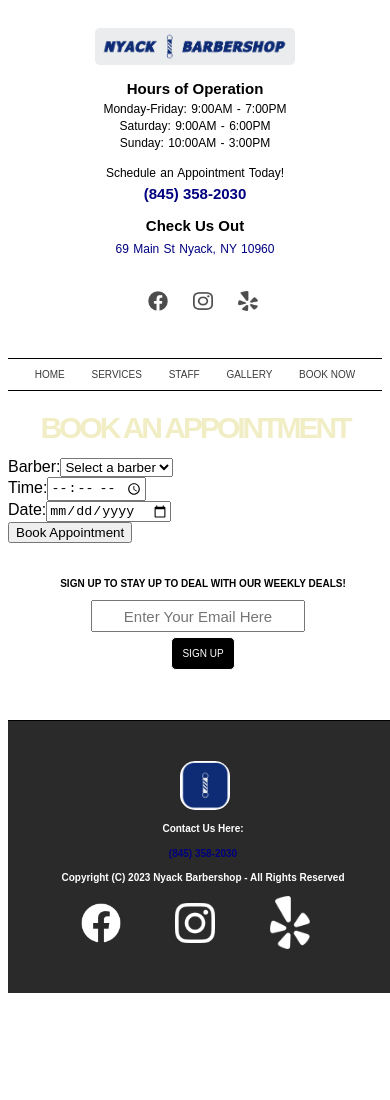
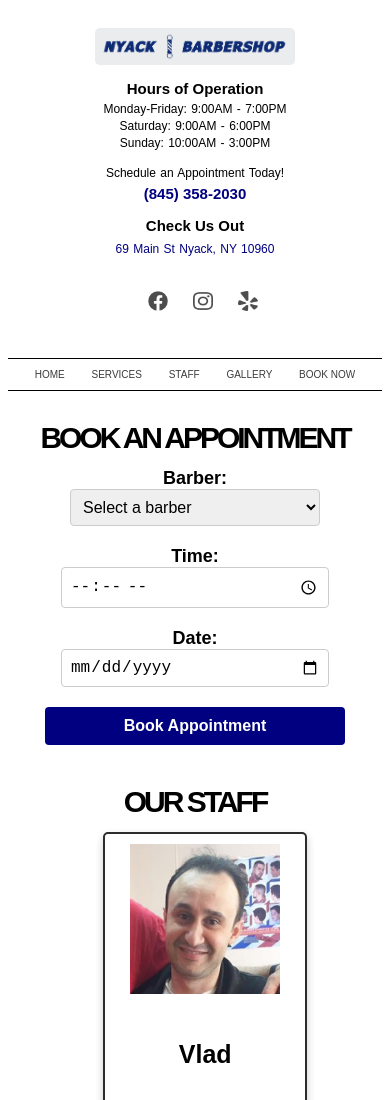
Before and after one commit to James-fleming394/nyack-barbershop, a React (Create React App) app: page /booking in a window 390 px wide. Shown: the top 1100 px of the page. Before the commit the page ends 993 px from the top, so only its background shows below. Built offline with nearby package versions, Linux system fonts and the light colour scheme.

Commit message:
Book Now CSS update and mobile CSS fix

```diff
--- a/src/pages/book/Booking.css
+++ b/src/pages/book/Booking.css
@@ -0,0 +1,303 @@
+.booking {
+    display: flex;
+    flex-direction: column;
+    align-items: center;
+    margin-top: 10px;
+}
+
+.book-h1 {
+    text-align: center;
+}
+
+.icon-h1 {
+    margin-top: 40px;
+}
+
+.booking-form {
+    display: flex;
+    flex-direction: column;
+    align-items: center;
+    max-width: 300px;
+}
+
+.form-group {
+    margin-bottom: 20px;
+    text-align: center;
+}
+
+.form-label {
+    font-size: 18px;
+    font-weight: bold;
+}
+
+.form-select,
+.form-input {
+    width: 250px;
+    padding: 8px;
+    font-size: 16px;
+    border: 1px solid #ccc;
+    border-radius: 4px;
+    align-items: center;
+}
+
+.form-button {
+    display: block;
+    width: 100%;
+    padding: 10px;
+    font-size: 16px;
+    font-weight: bold;
+    color: #fff;
+    background-color: navy;
+    border: none;
+    border-radius: 4px;
+    cursor: pointer;
+}
+
+.form-button:hover {
+    display: block;
+    width: 100%;
+    padding: 10px;
+    font-size: 16px;
+    font-weight: bold;
+    color: #fff;
+    background-color: #2465aa;
+    border: none;
+    border-radius: 4px;
+    cursor: pointer;
+}
+
+.popup-overlay {
+    position: fixed;
+    top: 0;
+    left: 0;
+    width: 100%;
+    height: 100%;
+    display: flex;
+    justify-content: center;
+    align-items: center;
+    background-color: rgba(0, 0, 0, 0.5);
+}
+
+.popup-content {
+    max-width: 400px;
+    padding: 20px;
+    text-align: center;
+    background-color: #fff;
+    border-radius: 5px;
+}
+
+.popup-content h2 {
+    margin-bottom: 20px;
+}
+
+.popup-content button {
+    padding: 8px 16px;
+    font-size: 16px;
+    font-weight: bold;
+    color: #fff;
+    background-color: #007bff;
+    border: none;
+    border-radius: 4px;
+    cursor: pointer;
+}
+
+.barber-icons {
+    display: flex;
+    justify-content: space-between;
+    align-items: center;
+    width: 100%;
+}
+
+.barber-card {
+    box-shadow: 0 4px 8px 0 rgba(0, 0, 0, 0.2);
+    width: 200px;
+    border: 2px solid rgb(44, 44, 44);
+    border-radius: 5px;
+    margin-right: 5%;
+    margin-left: 5%;
+    text-align: center;
+}
+
+.barber-card-img {
+    padding: 10px;
+    width: 150px;
+    height: 150px;
+}
+
+.social-img-icon {
+    width: 25px;
+    padding: 5px;
+    opacity: 75%;
+}
+
+.social-img-icon:hover {
+    width: 25px;
+    padding: 5px;
+    cursor: pointer;
+    opacity: 100%;
+}
+
+.barber-icon-name {
+    font-size: 25px;
+}
+
+.barber-icon-p {
+    color: grey;
+}
+
+@media (max-width: 1000px) {
+    .booking {
+        display: flex;
+        flex-direction: column;
+        align-items: center;
+        margin-top: 10px;
+    }
+
+    .book-h1 {
+        text-align: center;
+    }
+
+    .icon-h1 {
+        margin-top: 40px;
+    }
+
+    .booking-form {
+        display: flex;
+        flex-direction: column;
+        align-items: center;
+        max-width: 300px;
+    }
+
+    .form-group {
+        margin-bottom: 20px;
+        text-align: center;
+    }
+
+    .form-label {
+        font-size: 18px;
+        font-weight: bold;
+    }
+
+    .form-select,
+    .form-input {
+        width: 250px;
+        padding: 8px;
+        font-size: 16px;
+        border: 1px solid #ccc;
+        border-radius: 4px;
+        align-items: center;
+    }
+
+    .form-button {
+        display: block;
+        width: 100%;
+        padding: 10px;
+        font-size: 16px;
+        font-weight: bold;
+        color: #fff;
+        background-color: navy;
+        border: none;
+        border-radius: 4px;
+        cursor: pointer;
+    }
+
+    .form-button:hover {
+        display: block;
+        width: 100%;
+        padding: 10px;
+        font-size: 16px;
+        font-weight: bold;
+        color: #fff;
+        background-color: #2465aa;
+        border: none;
+        border-radius: 4px;
+        cursor: pointer;
+    }
+
+    .popup-overlay {
+        position: fixed;
+        top: 0;
+        left: 0;
+        width: 100%;
+        height: 100%;
+        display: flex;
+        justify-content: center;
+        align-items: center;
+        background-color: rgba(0, 0, 0, 0.5);
+    }
+
+    .popup-content {
+        max-width: 400px;
+        padding: 20px;
+        text-align: center;
+        background-color: #fff;
+        border-radius: 5px;
+    }
+
+    .popup-content h2 {
+        margin-bottom: 20px;
+    }
+
+    .popup-content button {
+        padding: 8px 16px;
+        font-size: 16px;
+        font-weight: bold;
+        color: #fff;
+        background-color: #007bff;
+        border: none;
+        border-radius: 4px;
+        cursor: pointer;
+    }
+
+    .barber-icons {
+        display: grid;
+        justify-content: center;
+        align-items: center;
+        width: 100%;
+    }
+
+    .barber-card {
+        box-shadow: 0 4px 8px 0 rgba(0, 0, 0, 0.2);
+        width: 200px;
+        border: 2px solid rgb(44, 44, 44);
+        text-align: center;
+        margin-bottom: 15px;
+    }
+
+    .barber-card-img {
+        padding: 10px;
+        width: 150px;
+        height: 150px;
+    }
+
+    .social-img-icon {
+        width: 25px;
+        padding: 5px;
+        opacity: 75%;
+    }
+
+    .social-img-icon:hover {
+        width: 25px;
+        padding: 5px;
+        cursor: pointer;
+        opacity: 100%;
+    }
+
+    .barber-icon-name {
+        font-size: 25px;
+        color: black;
+        background-color: white;
+    }
+
+    .barber-icon-p {
+        color: grey;
+    }
+
+    .icon-h1 {
+        color: black;
+    }
+
+    .book-h1 {
+        color: black;
+    }
+}
--- a/src/pages/book/Booking.jsx
+++ b/src/pages/book/Booking.jsx
@@ -1,6 +1,13 @@
 import React from "react";
 import './Booking.css';
 import { useState } from "react";
+import Vlad from '../../assets/vlad-icon.png';
+import Joe from '../../assets/joe-barbershop.png';
+import Jenny from '../../assets/jenny-barbershop.png';
+import Arthur from '../../assets/arthur-barbershop.png';
+import Facebook from '../../assets/facebook.png';
+import Instagram from '../../assets/instagram.png';
+
 
 const Booking = () => {
 
@@ -23,10 +30,6 @@
     const handleSubmit = (event) => {
         event.preventDefault();
 
-        console.log('Selected Barber:', selectedBarber);
-        console.log('Selected Time:', selectedTime);
-        console.log('Selected Date:', selectedDate);
-
         setShowPopup(true);
     };
 
@@ -36,7 +39,7 @@
 
     const Popup = ( {onClose} ) => {
         return (
-            <div className="popup">
+            <div className="popup-overlay">
                 <div className="popup-content">
                 <h2>Thank you for your appointment!</h2>
                 <button onClick={onClose}>Close</button>
@@ -50,10 +53,10 @@
     return(
         <div className="booking">
             <h1 className="book-h1">Book an Appointment</h1>
-        <form onSubmit={handleSubmit}>
-        <div>
-            <label>Barber:</label>
-            <select value={selectedBarber} onChange={handleBarberChange}>
+        <form className="booking-form" onSubmit={handleSubmit}>
+        <div className="form-group">
+            <label className="form-label">Barber:</label>
+            <select className="form-select" value={selectedBarber} onChange={handleBarberChange}>
             <option value="">Select a barber</option>
             <option value="barber1">Vlad</option>
             <option value="barber2">Joe </option>
@@ -61,18 +64,50 @@
             <option value="barber3">Arthur</option>
             </select>
         </div>
-        <div>
-            <label>Time:</label>
-            <input type="time" value={selectedTime} onChange={handleTimeChange} />
+        <div className="form-group">
+            <label className="form-label">Time:</label>
+            <input type="time" className="form-input" value={selectedTime} onChange={handleTimeChange} />
         </div>
-        <div>
-            <label>Date:</label>
-            <input type="date" value={selectedDate} onChange={handleDateChange} />
+        <div className="form-group">
+            <label className="form-label">Date:</label>
+            <input type="date" className="form-input" value={selectedDate} onChange={handleDateChange} />
         </div>
-        <button type="submit">Book Appointment</button>
+        <button className="form-button" type="submit">Book Appointment</button>
         </form>
         {showPopup && <Popup onClose={handleClosePopup} />}
+        <h1 className="icon-h1">Our Staff</h1>
+        <div className="barber-icons">
+                <div className="barber-card">
+                    <img className="barber-card-img" src={Vlad} alt="barber card" />
+                    <h2 className="barber-icon-name">Vlad</h2>
+                    <p className="barber-icon-p">Owner <br></br> Master Barber</p>
+                    <a href="https://www.facebook.com/nyackbarbershop"><img className="social-img-icon" src={Facebook} alt="icon" /></a>
+                    <a href="https://www.instagram.com/nyackbarbershop/"><img className="social-img-icon" src={Instagram} alt="icon" /></a>
+                </div>
+                <div className="barber-card">
+                    <img className="barber-card-img" src={Arthur} alt="barber card" />
+                    <h2 className="barber-icon-name">Arthur</h2>
+                    <p className="barber-icon-p">Barber</p>
+                    <a href="https://www.facebook.com/nyackbarbershop"><img className="social-img-icon" src={Facebook} alt="icon" /></a>
+                    <a href="https://www.instagram.com/nyackbarbershop/"><img className="social-img-icon" src={Instagram} alt="icon" /></a>
+                </div>
+                <div className="barber-card">
+                    <img className="barber-card-img" src={Joe} alt="barber card" />
+                    <h2 className="barber-icon-name">Joe</h2>
+                    <p className="barber-icon-p">Master Barber</p>
+                    <a href="https://www.facebook.com/nyackbarbershop"><img className="social-img-icon" src={Facebook} alt="icon" /></a>
+                    <a href="https://www.instagram.com/nyackbarbershop/"><img className="social-img-icon" src={Instagram} alt="icon" /></a>
+                </div>
+                <div className="barber-card">
+                    <img className="barber-card-img" src={Jenny} alt="barber card" />
+                    <h2 className="barber-icon-name">Jenny</h2>
+                    <p className="barber-icon-p">Barber <br></br> Hair Stylist</p>
+                    <a href="https://www.facebook.com/nyackbarbershop"><img className="social-img-icon" src={Facebook} alt="icon" /></a>
+                    <a href="https://www.instagram.com/nyackbarbershop/"><img className="social-img-icon" src={Instagram} alt="icon" /></a>
+                </div>
+            </div>
         </div>
+
     )
 }
 
```
Also changed, not shown: src/assets/vlad-icon.png (added).
